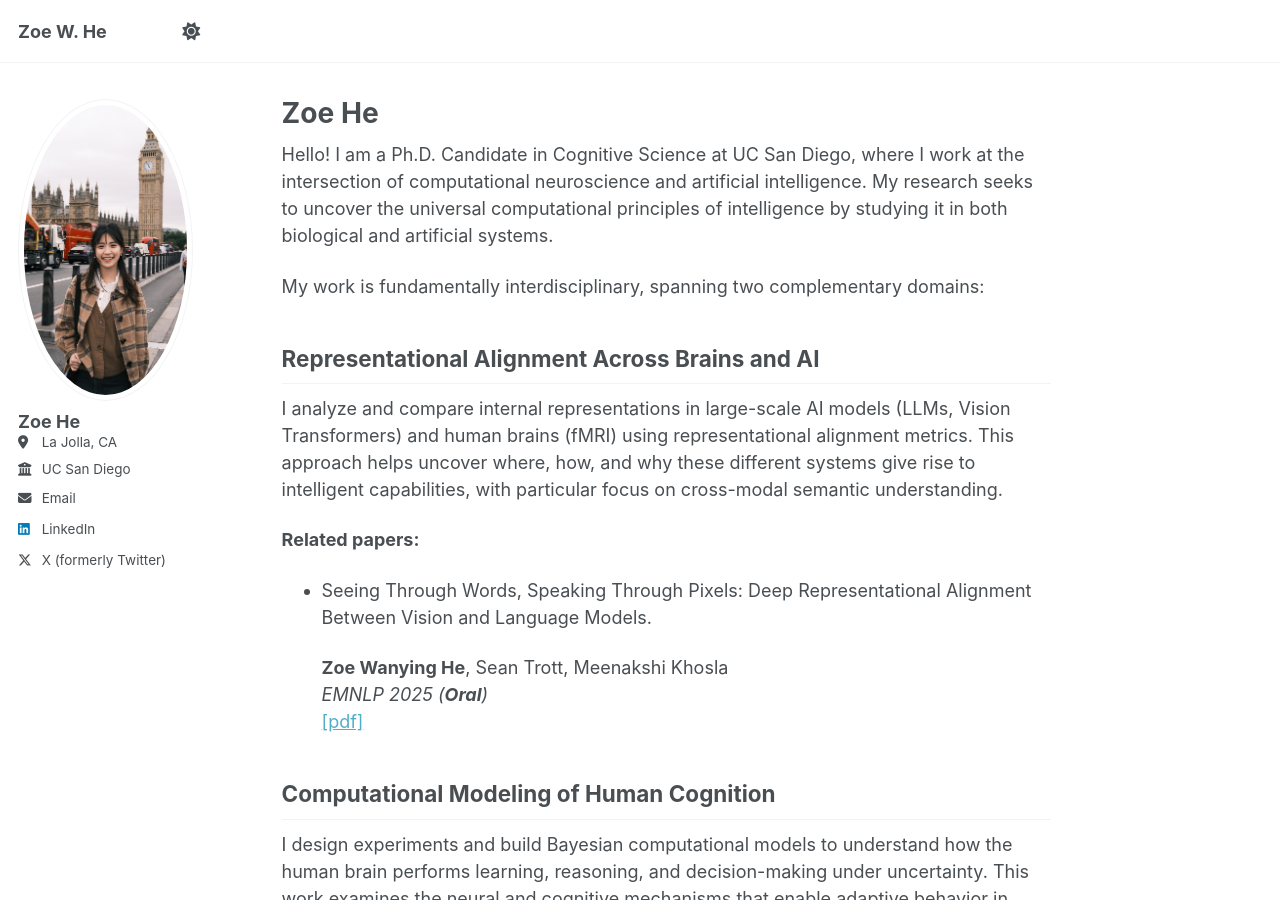
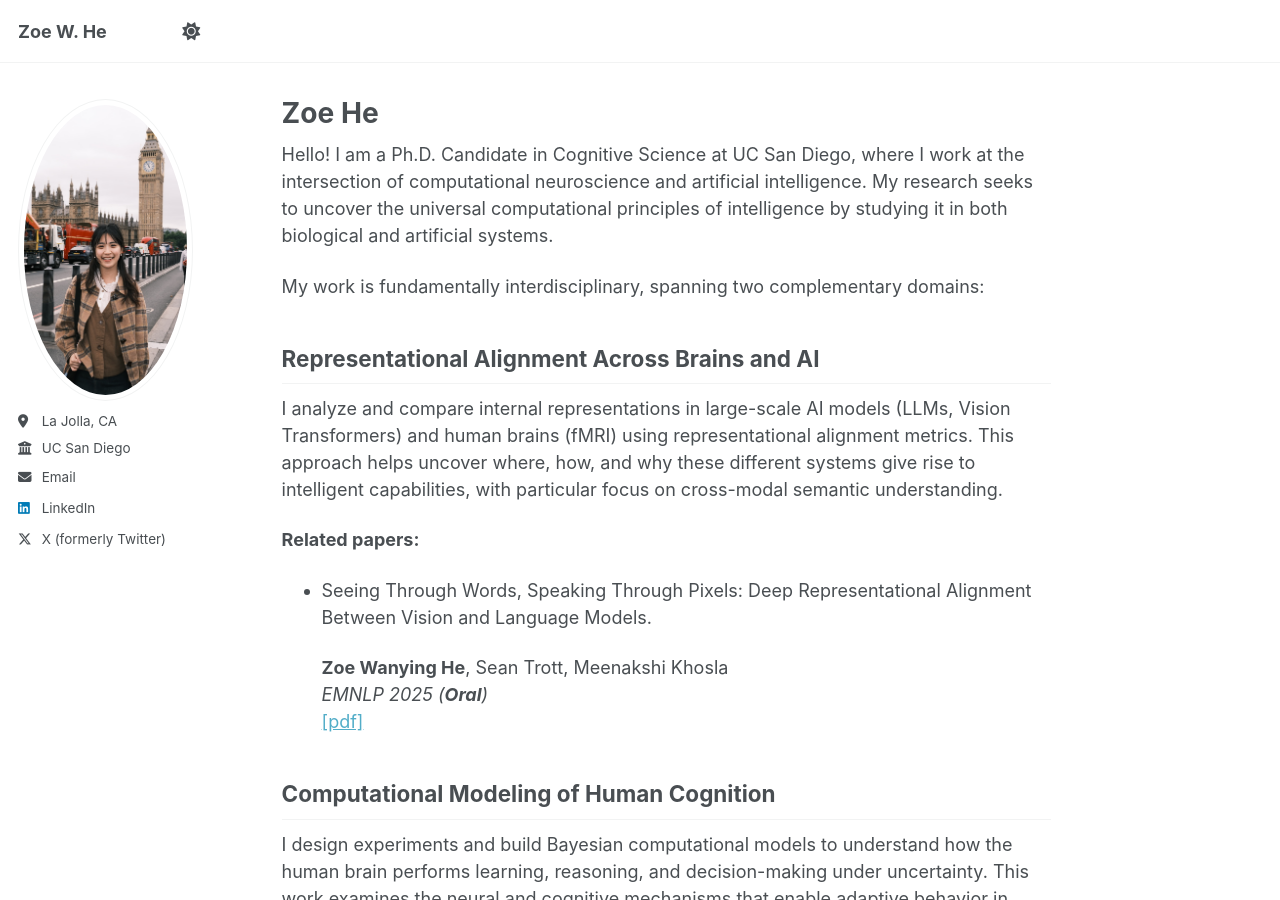
Before and after one commit to zoewhe/zoewhe.github.io, a Jekyll site: the page built from _pages/about.md, in a window 1280 px wide and 900 px high. Built offline with Jekyll 4.4.1, drawn with Linux system fonts in a browser that asks for light colours; a script that is not in the unit is left out.

Commit message:
remove name

```diff
--- a/_config.yml
+++ b/_config.yml
@@ -24,7 +24,7 @@ repository               : https://github.com/zoewhe #"academicpages/academicpag
 author:
   # Biographic information
   avatar           : "profile_london.jpg"
-  name             : "Zoe He"
+  #name             : "Zoe He"
   pronouns         : # example: "she/her"
   #bio              : "Short biography for the left-hand sidebar"
   location         : "La Jolla, CA"
```
